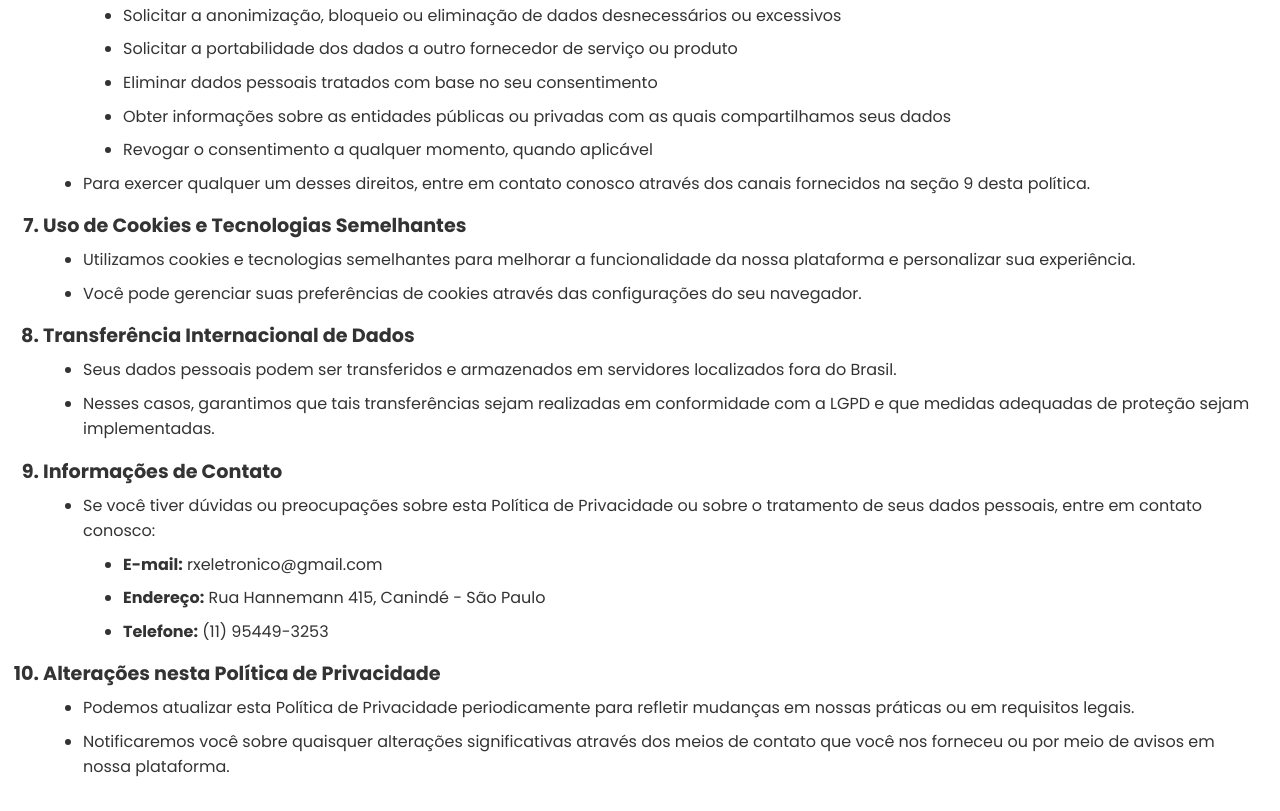
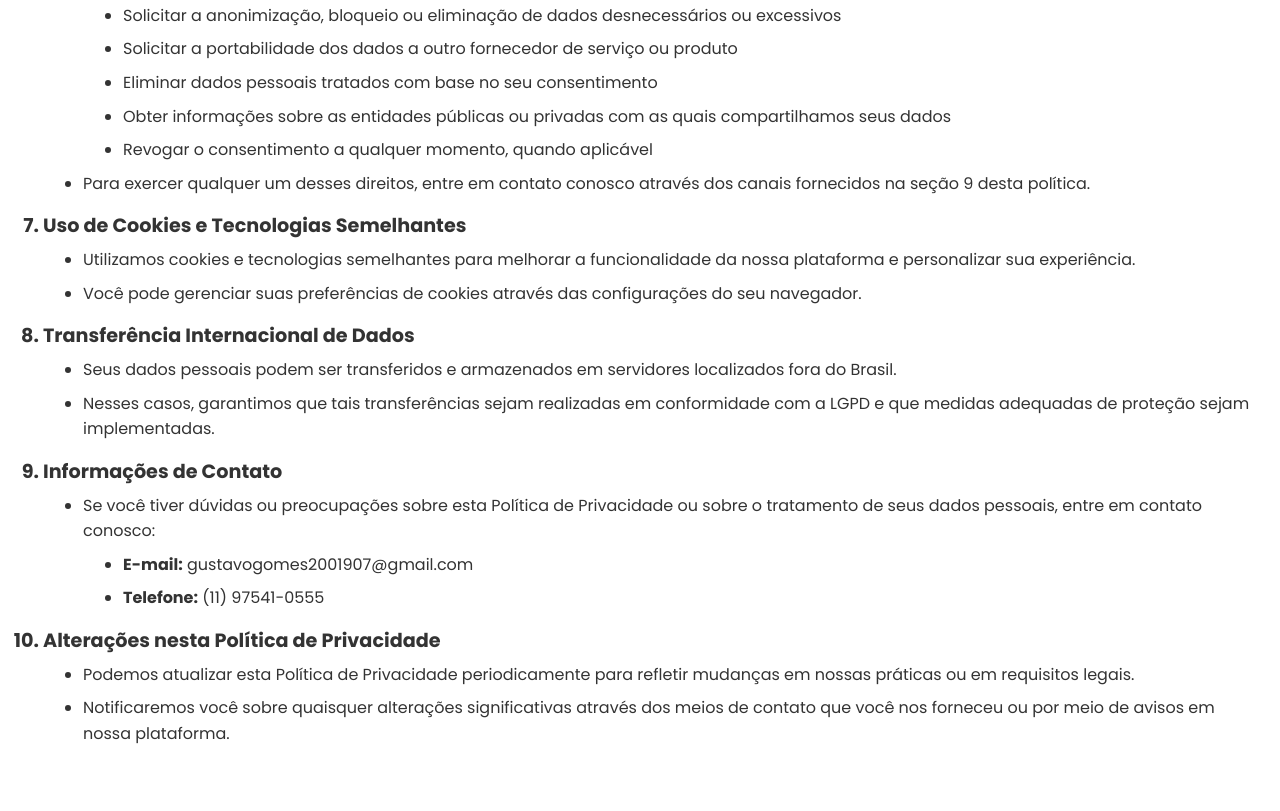
Before and after one commit to dev-web-oss/GS-Eletronics, a plain HTML site: page privacidade.html in a window 1280 px wide. Shown: the part 1267-2078 px from the top of the page. After the commit the page ends 2056 px from the top, so only its background shows below. Drawn offline with nearby package versions, Linux system fonts and the light colour scheme; no server answers.

Commit message:
corrigindo as informações de contato na tela de privacidade

```diff
--- a/privacidade.html
+++ b/privacidade.html
@@ -203,11 +203,8 @@
             contato conosco:
           </li>
           <ul>
-            <li><strong>E-mail:</strong> rxeletronico@gmail.com</li>
-            <li>
-              <strong>Endereço:</strong> Rua Hannemann 415, Canindé - São Paulo
-            </li>
-            <li><strong>Telefone:</strong> (11) 95449-3253</li>
+            <li><strong>E-mail:</strong> gustavogomes2001907@gmail.com</li>
+            <li><strong>Telefone:</strong> (11) 97541-0555</li>
           </ul>
         </ul>
 
```
